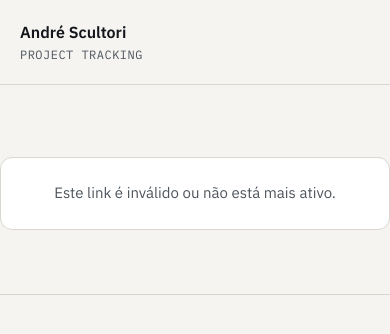
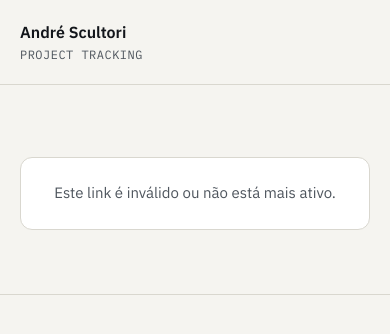
Before and after one commit to andrescultori/portfolio, a website: page follow/index.html in a window 390 px wide. Drawn offline with nearby package versions, Linux system fonts and the light colour scheme.

Commit message:
fix(follow): restore side margins on the client view
#fw-main { padding: 32px 0 64px } beat .fw-wrap { padding: 0 20px } (an ID
selector outranks a class), so the page content had no horizontal gutter and
sat flush against the screen edge on phones, 20px left of the header. Use
vertical-only padding so the gutter comes from .fw-wrap.

Co-Authored-By: Claude Sonnet 5.5 <noreply@anthropic.com>
Claude-Session: https://claude.ai/code/session_01Nrqb3ZeeiH4QMwbjj6a8HS

```diff
--- a/css/follow.css
+++ b/css/follow.css
@@ -47,7 +47,8 @@ a { color: var(--fw-accent); }
   color: var(--fw-muted);
 }
 
-#fw-main { padding: 32px 0 64px; }
+/* Vertical only: the horizontal gutter comes from .fw-wrap (an ID rule here would override it, which left the content flush with the screen edge on phones). */
+#fw-main { padding-top: 32px; padding-bottom: 64px; }
 
 h1 { font-size: 28px; line-height: 1.2; font-weight: 600; margin: 0 0 12px; letter-spacing: -0.01em; }
 h2 { font-size: 18px; font-weight: 600; margin: 0 0 12px; }
```
